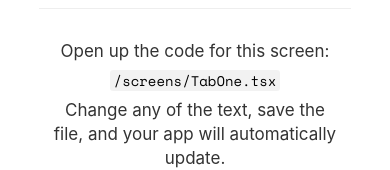
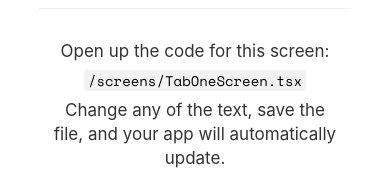
Before and after one commit to andrew-lin-chang/sp22-iot-rfid, a React Native app in the folder rfid/: screen /TabOne in a window 390 px wide. Shown: the part 328-498 px from the top of the page. Built offline with nearby package versions, Linux system fonts and the light colour scheme; what expo-linking would draw is missing.

Commit message:
reverted back

```diff
--- a/rfid/screens/TabOneScreen.tsx
+++ b/rfid/screens/TabOneScreen.tsx
@@ -9,7 +9,7 @@ export default function TabOneScreen({ navigation }: RootTabScreenProps<'TabOne'
     <View style={styles.container}>
       <Text style={styles.title}>Digital Wallet</Text>
       <View style={styles.separator} lightColor="#eee" darkColor="rgba(255,255,255,0.1)" />
-      <EditScreenInfo path="/screens/TabOne.tsx" />
+      <EditScreenInfo path="/screens/TabOneScreen.tsx" />
     </View>
   );
 }
```
